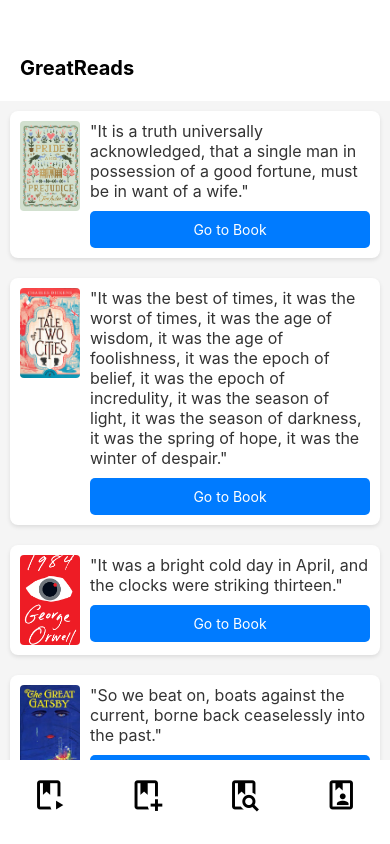
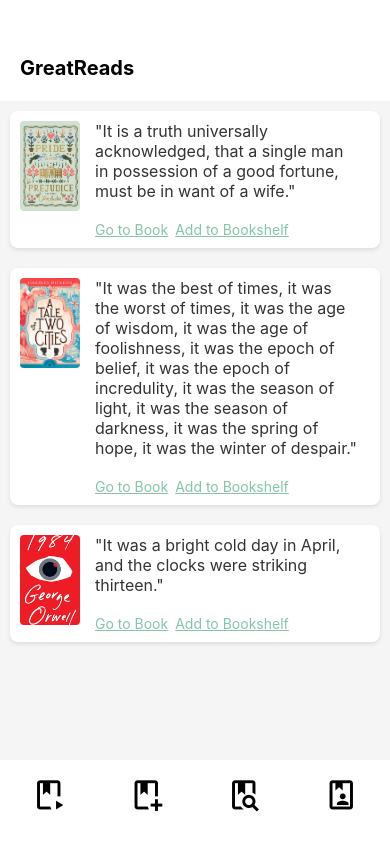
Before and after one commit to laurenkong/BookSmart, a React Native app: screen /Feed in a window 390 px wide. Built offline with nearby package versions, Linux system fonts and the light colour scheme.

Commit message:
make feed aesthetic

```diff
--- a/app/components/Feed.js
+++ b/app/components/Feed.js
@@ -6,8 +6,11 @@ import {
   FlatList,
   TouchableOpacity,
   Image,
+  Pressable,
 } from "react-native";
-// import images from "../../assets/images";
+import Icon from "react-native-vector-icons/MaterialCommunityIcons";
+
+const ITEMS_PER_PAGE = 3; // Number of items to load per page
 
 const quotes = [
   // Fetch from server later and randomize
@@ -75,63 +78,38 @@ const quotes = [
   },
 ];
 
-// const Feed = ({ navigation }) => {
-//   const [data, setData] = useState(quotes);
+const Feed = ({ navigation }) => {
+  const [data, setData] = useState([]);
+  const [page, setPage] = useState(1);
+  const [isEndReached, setIsEndReached] = useState(false);
 
-//   const renderItem = ({ item }) => (
-//     <View style={styles.quoteContainer}>
-//       <Text style={styles.quote}>{item.text}</Text>
-//       <TouchableOpacity
-//         style={styles.button}
-//         onPress={() =>
-//           navigation.navigate("BookProfile", { bookData: item.bookData })
-//         }
-//       >
-//         <Text style={styles.buttonText}>Go to Book</Text>
-//       </TouchableOpacity>
-//     </View>
-//   );
+  useEffect(() => {
+    loadData();
+  }, [page]);
 
-//   return (
-//     <FlatList
-//       data={data}
-//       renderItem={renderItem}
-//       keyExtractor={(item) => item.id.toString()}
-//       contentContainerStyle={styles.container}
-//     />
-//   );
-// };
+  const addItemToBookshelf = (bookData) => {
+    // Placeholder function for adding a book to the bookshelf
+    console.log("Added to bookshelf:", bookData.volumeInfo.title);
+    // Implement the logic to add the book to the bookshelf here
+  };
 
-// const styles = StyleSheet.create({
-//   container: {
-//     flexGrow: 1,
-//     justifyContent: "center",
-//     alignItems: "center",
-//   },
-//   quoteContainer: {
-//     padding: 20,
-//     alignItems: "center",
-//     borderBottomWidth: 1,
-//     borderBottomColor: "#eee",
-//   },
-//   quote: {
-//     fontSize: 18,
-//     textAlign: "center",
-//     marginBottom: 10,
-//   },
-//   button: {
-//     backgroundColor: "#007bff",
-//     padding: 10,
-//     borderRadius: 5,
-//   },
-//   buttonText: {
-//     color: "#fff",
-//   },
-// });
+  const loadData = () => {
+    // Simulate fetching data from server
+    const newData = quotes.slice(0, ITEMS_PER_PAGE * page);
+    if (newData.length < quotes.length) {
+      setData(newData);
+    } else {
+      setData(newData);
+      setIsEndReached(true); // No more data to load
+    }
+  };
 
-// export default Feed;
+  const loadMoreData = () => {
+    if (!isEndReached) {
+      setPage(page + 1);
+    }
+  };
 
-const Feed = ({ navigation }) => {
   const renderItem = ({ item }) => (
     <View style={styles.quoteCard}>
       <Image
@@ -140,23 +118,39 @@ const Feed = ({ navigation }) => {
       />
       <View style={styles.textContainer}>
         <Text style={styles.quote}>{item.text}</Text>
-        <TouchableOpacity
-          style={styles.button}
-          onPress={() =>
-            navigation.navigate("BookProfile", { bookData: item.bookData })
-          }
-        >
-          <Text style={styles.buttonText}>Go to Book</Text>
-        </TouchableOpacity>
+        <View style={styles.buttonContainer}>
+          <Pressable
+            onPress={() =>
+              navigation.navigate("BookProfile", { bookData: item.bookData })
+            }
+          >
+            <Text style={styles.linkText}>Go to Book</Text>
+          </Pressable>
+          <Pressable onPress={() => navigation.navigate("Bookshelf")}>
+            <Text style={styles.linkText}>Add to Bookshelf</Text>
+          </Pressable>
+        </View>
       </View>
     </View>
   );
 
+  const renderFooter = () => {
+    if (isEndReached) {
+      return (
+        <Text style={styles.endText}>You've reached the end of Discovery!</Text>
+      );
+    }
+    return null;
+  };
+
   return (
     <FlatList
-      data={quotes}
+      data={data}
       renderItem={renderItem}
       keyExtractor={(item) => item.id.toString()}
+      onEndReached={loadMoreData}
+      onEndReachedThreshold={0.5} // Determines how far from the end to trigger the onEndReached callback
+      ListFooterComponent={renderFooter}
       style={styles.container}
     />
   );
@@ -186,20 +180,30 @@ const styles = StyleSheet.create({
   },
   textContainer: {
     flex: 1,
+    alignItems: "flex-start",
+    marginLeft: 5,
+  },
+  linkText: {
+    color: "#85C5A9",
+    textDecorationLine: "underline",
+    marginRight: 7,
   },
   quote: {
     fontSize: 16,
     color: "#333",
     marginBottom: 10,
+    marginRight: 10,
   },
-  button: {
-    backgroundColor: "#007bff",
-    padding: 10,
-    borderRadius: 5,
-    alignItems: "center",
+  buttonContainer: {
+    flexDirection: "row",
+    alignItems: "flex-start", // Aligns buttons to the top
+    marginTop: 10,
   },
-  buttonText: {
-    color: "#fff",
+
+  endText: {
+    textAlign: "center",
+    marginTop: 20,
+    fontSize: 16,
   },
 });
 
```
